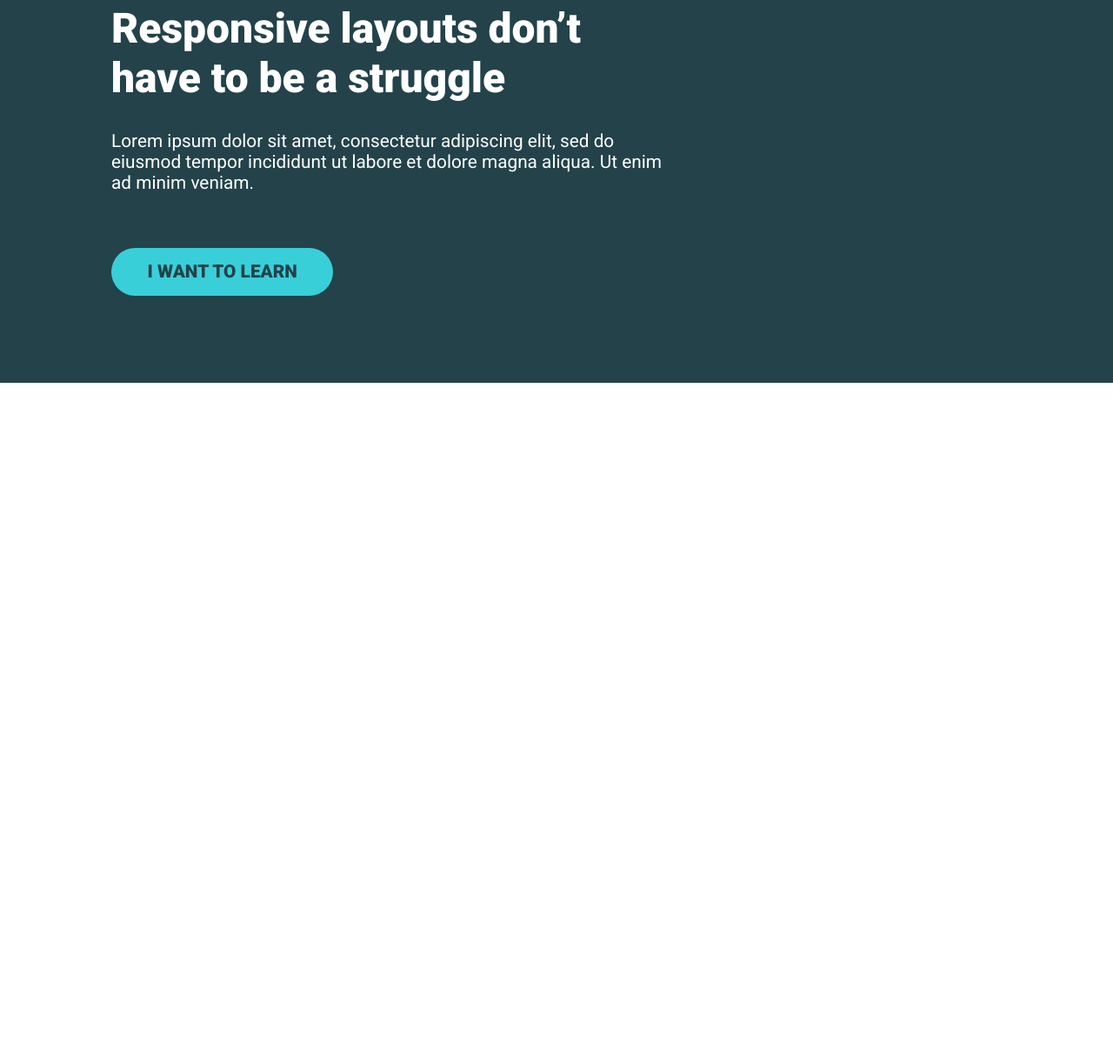
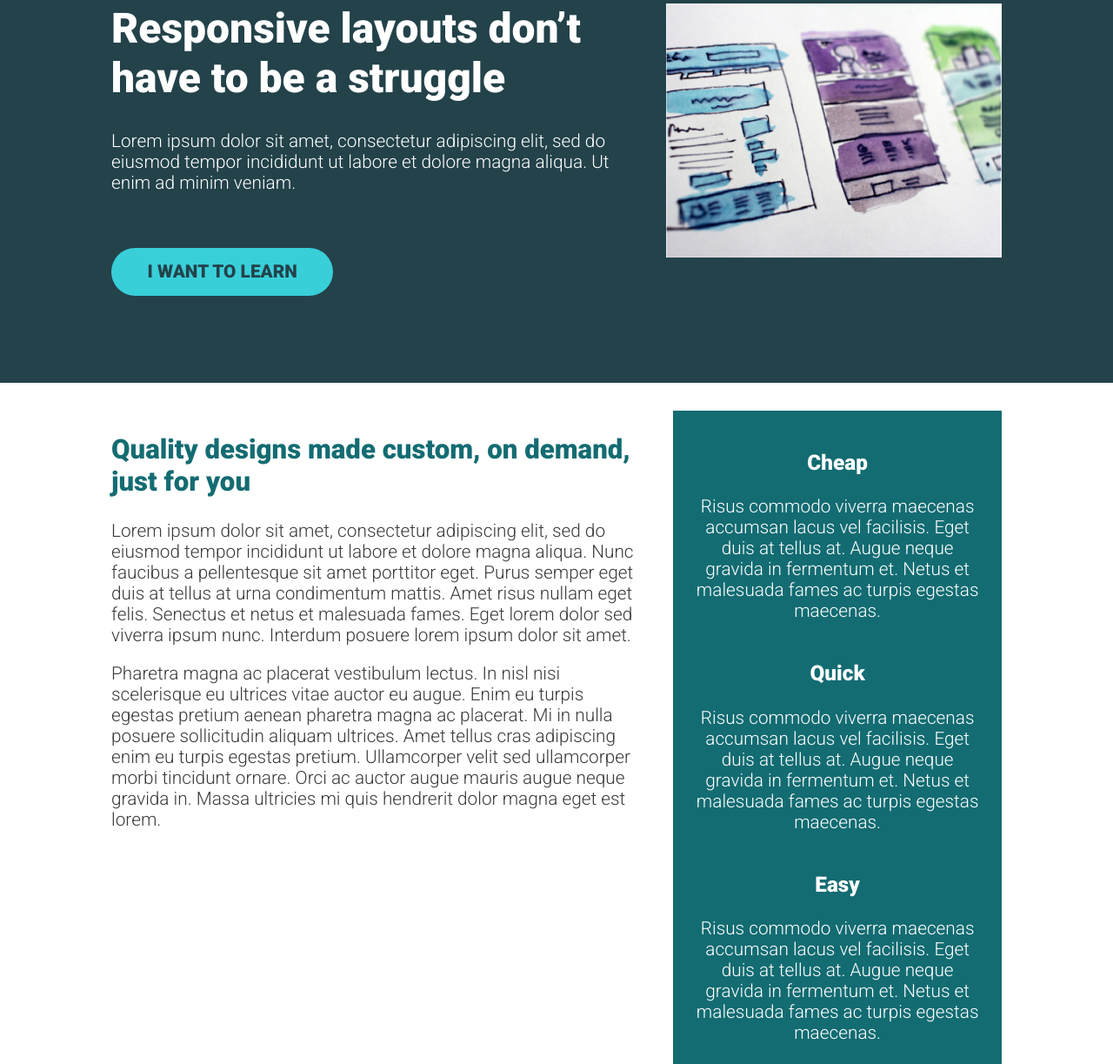
Before and after one commit to rubicon2/kp-conquering-responsive-layouts, a plain HTML site: page flex-challenge02/index.html in a window 1280 px wide. Shown: the part 96-1319 px from the top of the page at 87% size. Before the commit the page ends 800 px from the top, so only its background shows below. Drawn offline with Linux system fonts and the light colour scheme.

Commit message:
Solve flex-challenge02

```diff
--- a/flex-challenge02/index.html
+++ b/flex-challenge02/index.html
@@ -4,21 +4,52 @@
     <meta charset="UTF-8">
     <meta name="viewport" content="width=device-width, initial-scale=1.0">
     <title>Conquering Rsponsive Layouts</title>
-    <link href="https://fonts.googleapis.com/css2?family=Roboto:wght@400;900&display=swap" rel="stylesheet">
+    <link href="https://fonts.googleapis.com/css2?family=Roboto:wght@300;400;900&display=swap" rel="stylesheet">
     <link rel="stylesheet" href="style.css">
 </head>
 <body>
-    <div class="hero">
-        <div class="container row">
-            <div class="hero__text">
+    <div class="hero spaced-section">
+        <div class="container h-flex default-gap">
+
+            <div class="hero__text left-col">
                 <h1>Responsive layouts don’t have to be a struggle</h1>
                 <p>Lorem ipsum dolor sit amet, consectetur adipiscing elit, sed do eiusmod tempor incididunt ut labore et dolore magna aliqua. Ut enim ad minim veniam.</p>
                 <a href="#" class="btn">I want to learn</a>
             </div>
+
+            <img class="hero__img right-col" src="./img/hero-img.jpg" alt="website design sketches">
+
         </div>
     </div>
 
+    <section class="spaced-section">
+        <div class="container h-flex default-gap main-content-container">
 
+            <div class="left-col main-content">
+                <h2>Quality designs made custom, on demand, just for you</h2>
+                <p>Lorem ipsum dolor sit amet, consectetur adipiscing elit, sed do eiusmod tempor incididunt ut labore et dolore magna aliqua. Nunc faucibus a pellentesque sit amet porttitor eget. Purus semper eget duis at tellus at urna condimentum mattis. Amet risus nullam eget felis. Senectus et netus et malesuada fames. Eget lorem dolor sed viverra ipsum nunc. Interdum posuere lorem ipsum dolor sit amet.</p>
+                <p>Pharetra magna ac placerat vestibulum lectus. In nisl nisi scelerisque eu ultrices vitae auctor eu augue. Enim eu turpis egestas pretium aenean pharetra magna ac placerat. Mi in nulla posuere sollicitudin aliquam ultrices. Amet tellus cras adipiscing enim eu turpis egestas pretium. Ullamcorper velit sed ullamcorper morbi tincidunt ornare. Orci ac auctor augue mauris augue neque gravida in. Massa ultricies mi quis hendrerit dolor magna eget est lorem.</p>
+            </div>
+
+            <div class="right-col aside-background">
+                <div class="v-flex centered-text aside-content-container">
+                    <div>
+                        <h3>Cheap</h3>
+                        <p>Risus commodo viverra maecenas accumsan lacus vel facilisis. Eget duis at tellus at. Augue neque gravida in fermentum et. Netus et malesuada fames ac turpis egestas maecenas.</p>
+                    </div>
+                    <div>
+                        <h3>Quick</h3>
+                        <p>Risus commodo viverra maecenas accumsan lacus vel facilisis. Eget duis at tellus at. Augue neque gravida in fermentum et. Netus et malesuada fames ac turpis egestas maecenas.</p>
+                    </div>
+                    <div>
+                        <h3>Easy</h3>
+                        <p>Risus commodo viverra maecenas accumsan lacus vel facilisis. Eget duis at tellus at. Augue neque gravida in fermentum et. Netus et malesuada fames ac turpis egestas maecenas.</p>
+                    </div>
+                </div>
+            </div>
+
+        </div>
+    </section>
 
 </body>
 </html>
--- a/flex-challenge02/style.css
+++ b/flex-challenge02/style.css
@@ -31,28 +31,63 @@ h1 {
     margin-top: 0;
 }
 
+p {
+    font-weight: 300;
+}
+
+/* || Reusable classes for general layout */
+.centered-text {
+    text-align: center;
+}
+
 .container {
     width: 80%;
     max-width: 1100px;
     margin: 0 auto;
 }
 
-.row {
-    /* display: flex => flex container */
+.left-col {
+    width: 62%;
+}
+
+.right-col {
+    width: 38%;
+}
+
+.spaced-section {
+    margin-bottom: 2rem;
+}
+
+.h-flex {
     display: flex;
     justify-content: space-between;
-
-    /* can't use yet */
-    /* gap: 100px; */
 }
 
-.col {
-    /* these are now flex items */
-    width: 100%;
+.v-flex {
+    display: flex;
+    flex-direction: column;
 }
 
-.col + .col {
-    margin-left: 30px;
+.default-gap {
+    gap: 30px;
+}
+
+/* || Specific selectors for styling different parts */
+.main-content > h2 {
+    color: #136c72;
+}
+
+.main-content > p {
+    color: #3a3a3a;
+}
+
+.aside-background {
+    background-color: #136c72;
+}
+
+.aside-content-container {
+    color: white;
+    padding: 1em;
 }
 
 .hero {
@@ -61,12 +96,7 @@ h1 {
     color: #FFF;
 }
 
-.hero__text {
-    width: 62%;
-}
-
 .hero__img {
-    width: 32%;
     align-self: flex-start;
 }
 
@@ -89,3 +119,19 @@ h1 {
 .btn:focus {
     opacity: .75;
 }
+
+/* || Media query to adjust layout at small size */
+/* || Idea: use generic reusable classes for general layout and styling, use specific, separate classes for media queries/responsive stuff? */
+@media (max-width: 800px) {
+    .left-col {
+        width: 100%;
+    }
+
+    .right-col {
+        width: 100%;
+    }
+
+    .main-content-container {
+        flex-direction: column;
+    }
+}
```
